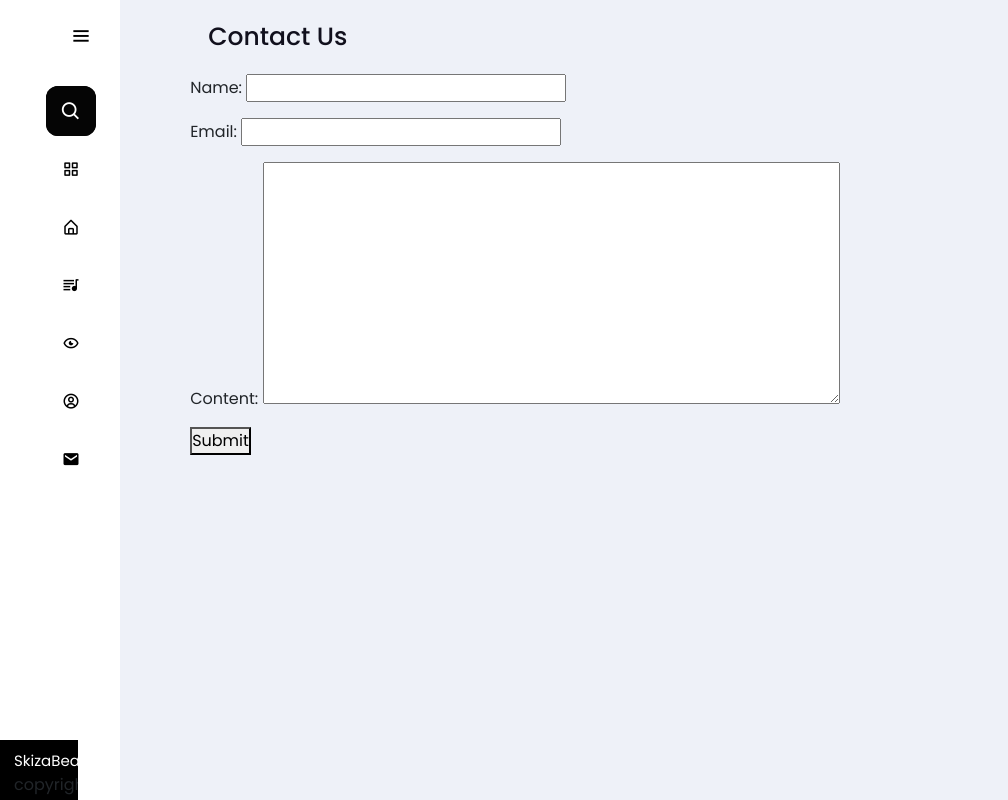
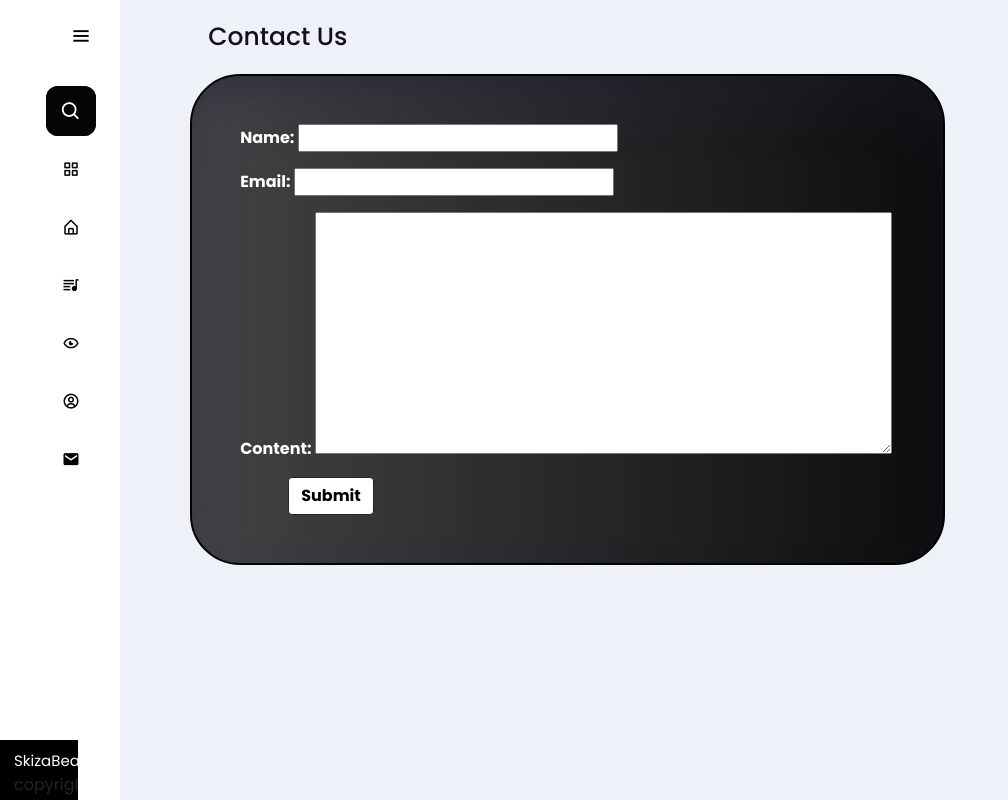
Before and after one commit to Cencious/SkizaBeat, a Django app: page /email/ in a window 1280 px wide. Shown: the whole page, without its empty margins (0-1008 px from the left). Run offline with Django 4.2, Linux system fonts and the light colour scheme; some libraries are stand-ins or nearby versions.

Commit message:
email template

```diff
--- a/SkizaBeat/settings.py
+++ b/SkizaBeat/settings.py
@@ -105,9 +105,9 @@ DATABASES = {
      'default': {
 
         'ENGINE': 'django.db.backends.postgresql',
-        'NAME': 'ibeat',
-        'USER': 'kakan',
-        'PASSWORD':'Abiathar2022'
+        'NAME': 'collins',
+        'USER': 'moringa',
+        'PASSWORD':'Access'
 
     }
  }
--- a/iBeat/templates/iBeat/base.html
+++ b/iBeat/templates/iBeat/base.html
@@ -11,7 +11,7 @@
     <link href='https://unpkg.com/boxicons@2.0.7/css/boxicons.min.css' rel='stylesheet'>
      <meta name="viewport" content="width=device-width, initial-scale=1.0">
    </head>
-<body style="background-image: linear-gradient(to right, #0F053A, #FFFFFF);">
+<body >
   {% include 'navbar.html' %}
   {% block content%}{% endblock%}
   <script>
--- a/static/css/index.css
+++ b/static/css/index.css
@@ -1,8 +1,6 @@
 
 
-body{
-    background-color: pink;
-}
+
 #col1{
 
     height: 50px;
--- a/static/css/navbar.css
+++ b/static/css/navbar.css
@@ -328,3 +328,22 @@ color: white;
 #card10{
   box-shadow: rgb(38, 57, 77) 0px 20px 30px -10px;
 }
+#email{
+  background: #232526;  /* fallback for old browsers */
+  background: -webkit-linear-gradient(to right, #414345, #232526);  /* Chrome 10-25, Safari 5.1-6 */
+  background: linear-gradient(to right, #414345, #0d0d0e); /* W3C, IE 10+/ Edge, Firefox 16+, Chrome 26+, Opera 12+, Safari 7+ */
+   color: white;
+  font-weight: bold;
+  box-shadow: rgba(50, 50, 93, 0.25) 0px 30px 60px -12px inset, rgba(0, 0, 0, 0.3) 0px 18px 36px -18px inset;
+}
+#email1{
+  background-color: white;
+  color: black;
+  font-weight: bold;
+}
+#email1:hover{
+  background-color: rgb(184, 182, 182);
+  color: black;
+  font-weight: bold;
+  margin-top: 2%;
+}
--- a/users/templates/users/email.html
+++ b/users/templates/users/email.html
@@ -12,12 +12,14 @@
             <div class="col-11" id="col10">
                 <div class="text">Contact Us</div>
 
-                    <form method="POST" action=".">
+                   <div class="col-md-12" id="email" style="border: 2px solid black;  width:70%; border-radius: 50px;">
+                    <form class="m-5" style="border-radius: 20px;" method="POST" action=".">
                         {% csrf_token %}
 
                         {{ form.as_p }}
-                        <button>Submit</button>
+                        <button id="email1" class="btn btn-dark ms-5">Submit</button>
                     </form>
+                   </div>
             </div>
         </div>
     </div>
```
Also changed, not shown: iBeat/migrations/0001_initial.py, iBeat/migrations/0002_alter_song_artist.py (deleted), users/migrations/0001_initial.py.
